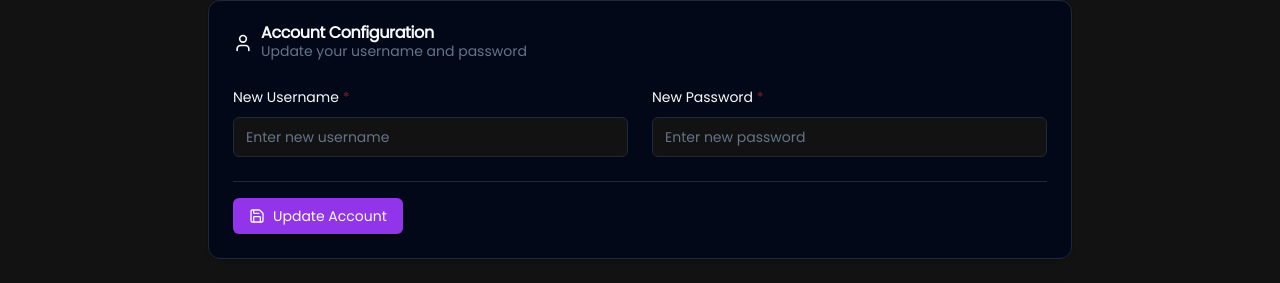
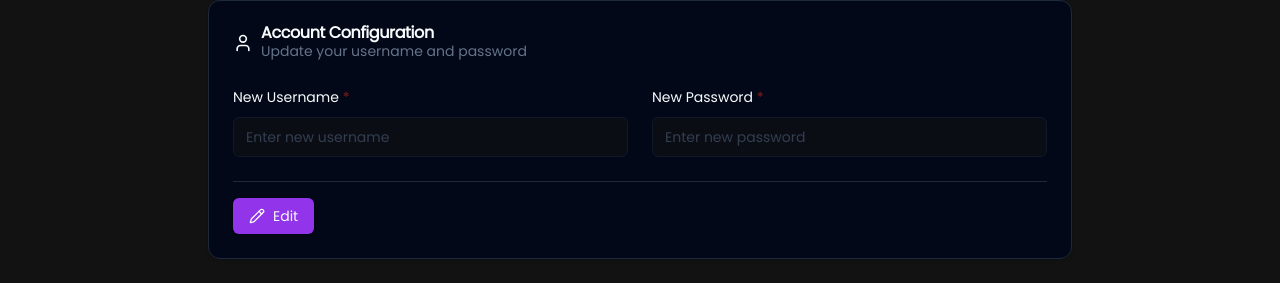
Before and after one commit to Th3Mayar/palomoOfMonth, a Nuxt app: page /settings in a window 1280 px wide. Shown: the part 132-415 px from the top of the page. Built offline with nearby package versions, Linux system fonts and the light colour scheme; no server answers.

Commit message:
fix(settings): allow username update without requiring password
- Only send password to backend if changed
- Validate confirm password only when updating password
- Fixes error when updating

```diff
--- a/pages/settings/index.vue
+++ b/pages/settings/index.vue
@@ -39,7 +39,6 @@
         </CardHeader>
         <CardContent class="space-y-6">
           <form @submit="onAccountSubmit" class="space-y-6">
-            <!-- Update Form -->
             <div class="grid grid-cols-1 md:grid-cols-2 gap-6">
               <div class="space-y-2">
                 <label class="text-sm font-medium leading-none">
@@ -50,11 +49,12 @@
                   type="text"
                   v-model="accountName"
                   v-bind="accountNameAttrs"
+                  :disabled="!isEditingAccount"
                   class="flex h-10 w-full rounded-md border border-input bg-background px-3 py-2 text-sm ring-offset-background file:border-0 file:bg-transparent file:text-sm file:font-medium placeholder:text-muted-foreground focus-visible:outline-none focus-visible:ring-2 focus-visible:ring-ring focus-visible:ring-offset-2 disabled:cursor-not-allowed disabled:opacity-50"
                   :class="{ 'border-destructive': accountErrors.name }"
                   placeholder="Enter new username"
                 />
-                <p v-if="accountErrors.name" class="text-sm text-destructive">
+                <p v-if="accountErrors.name && isEditingAccount" class="text-sm text-destructive">
                   {{ accountErrors.name }}
                 </p>
               </div>
@@ -67,22 +67,38 @@
                   type="password"
                   v-model="accountPassword"
                   v-bind="accountPasswordAttrs"
+                  :disabled="!isEditingAccount"
                   class="flex h-10 w-full rounded-md border border-input bg-background px-3 py-2 text-sm ring-offset-background file:border-0 file:bg-transparent file:text-sm file:font-medium placeholder:text-muted-foreground focus-visible:outline-none focus-visible:ring-2 focus-visible:ring-ring focus-visible:ring-offset-2 disabled:cursor-not-allowed disabled:opacity-50"
                   :class="{ 'border-destructive': accountErrors.password }"
                   placeholder="Enter new password"
                 />
-                <p v-if="accountErrors.password" class="text-sm text-destructive">
+                <p v-if="accountErrors.password && isEditingAccount" class="text-sm text-destructive">
                   {{ accountErrors.password }}
                 </p>
               </div>
+              <div class="space-y-2 md:col-span-2" v-if="isEditingAccount">
+                <label class="text-sm font-medium leading-none">
+                  Confirm Password
+                  <span class="text-destructive">*</span>
+                </label>
+                <input
+                  type="password"
+                  v-model="confirmPassword"
+                  class="flex h-10 w-full rounded-md border border-input bg-background px-3 py-2 text-sm ring-offset-background file:border-0 file:bg-transparent file:text-sm file:font-medium placeholder:text-muted-foreground focus-visible:outline-none focus-visible:ring-2 focus-visible:ring-ring focus-visible:ring-offset-2 disabled:cursor-not-allowed disabled:opacity-50"
+                  placeholder="Confirm new password"
+                />
+              </div>
             </div>
-
-            <div class="pt-4 border-t">
-              <Button
-                type="submit"
-                :disabled="loading"
-                class="w-full md:w-auto"
-              >
+            <div class="pt-4 border-t flex gap-2">
+              <Button type="button" @click="isEditingAccount = true" v-if="!isEditingAccount" class="w-full md:w-auto">
+                <Pencil class="mr-2 h-4 w-4" /> Edit
+              </Button>
+              <!-- Cancel Button -->
+              <Button type="button" @click="isEditingAccount = false" v-if="isEditingAccount" class="w-full md:w-auto" variant="outline">
+                <ArrowLeft class="mr-2 h-4 w-4" />
+                Cancel
+              </Button>
+              <Button type="submit" :disabled="loading || !isEditingAccount" v-if="isEditingAccount" class="w-full md:w-auto">
                 <Save class="mr-2 h-4 w-4" />
                 {{ loading ? 'Updating...' : 'Update Account' }}
               </Button>
@@ -461,7 +477,8 @@ import { useForm } from 'vee-validate'
 import * as yup from 'yup'
 import {
   ArrowLeft, Palette, Type, Layout, Globe, Zap, Settings,
-  Save, RotateCcw, Download, Sun, Moon, Monitor, User
+  Save, RotateCcw, Download, Sun, Moon, Monitor, User,
+  Pencil
 } from 'lucide-vue-next'
 import Button from '~/components/ui/Button.vue'
 import Card from '~/components/ui/Card.vue'
@@ -492,6 +509,8 @@ const accountUpdateSchema = yup.object({
 
 // Reactive state
 const loading = ref(false)
+const isEditingAccount = ref(false)
+const confirmPassword = ref('')
 
 // Account form
 const {
@@ -513,6 +532,8 @@ const setAccountData = (userData: { name?: string; password?: string }) => {
       name: userData.name || '',
       password: userData.password || ''
     })
+    confirmPassword.value = ''
+    isEditingAccount.value = false
   } catch (error) {
     console.warn('Error setting account values:', error)
     // Fallback: set values directly
@@ -554,8 +575,11 @@ const getCurrentUser = () => {
 
 // Form submission handler
 const onAccountSubmit = handleAccountSubmit(async (values) => {
-  console.log("user", user.value);
-  console.log("values", values);
+  // if (!isEditingAccount.value) return
+  // if (values.password !== confirmPassword.value) {
+  //   showError('Error', 'Passwords do not match.')
+  //   return
+  // }
 
   // Get current user data from available sources
   const currentUser = getCurrentUser()
@@ -584,12 +608,6 @@ const onAccountSubmit = handleAccountSubmit(async (values) => {
     // Use the corrected id_employee
     id_employee: correctedIdEmployee
   }
-
-  console.log("userData to send", userData);
-  console.log("currentUser.id_user for update:", currentUser.id_user);
-  console.log("original id_employee:", currentUser.id_employee);
-  console.log("corrected id_employee:", correctedIdEmployee);
-  console.log("Full currentUser structure:", currentUser);
 
   loading.value = true
 
```
